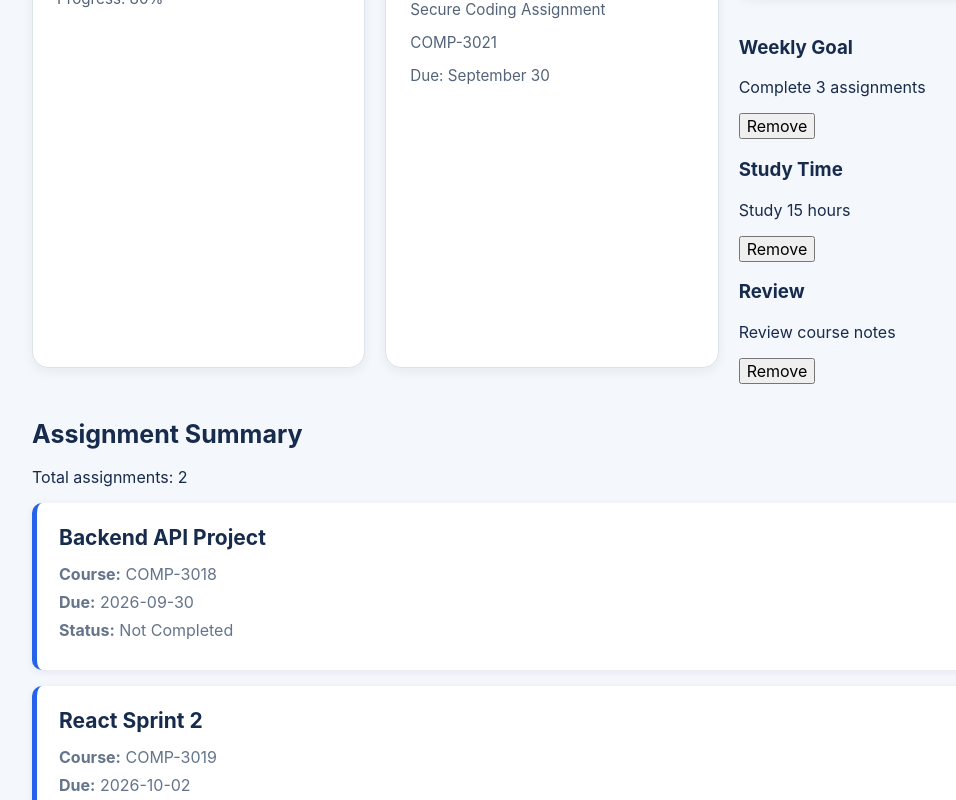
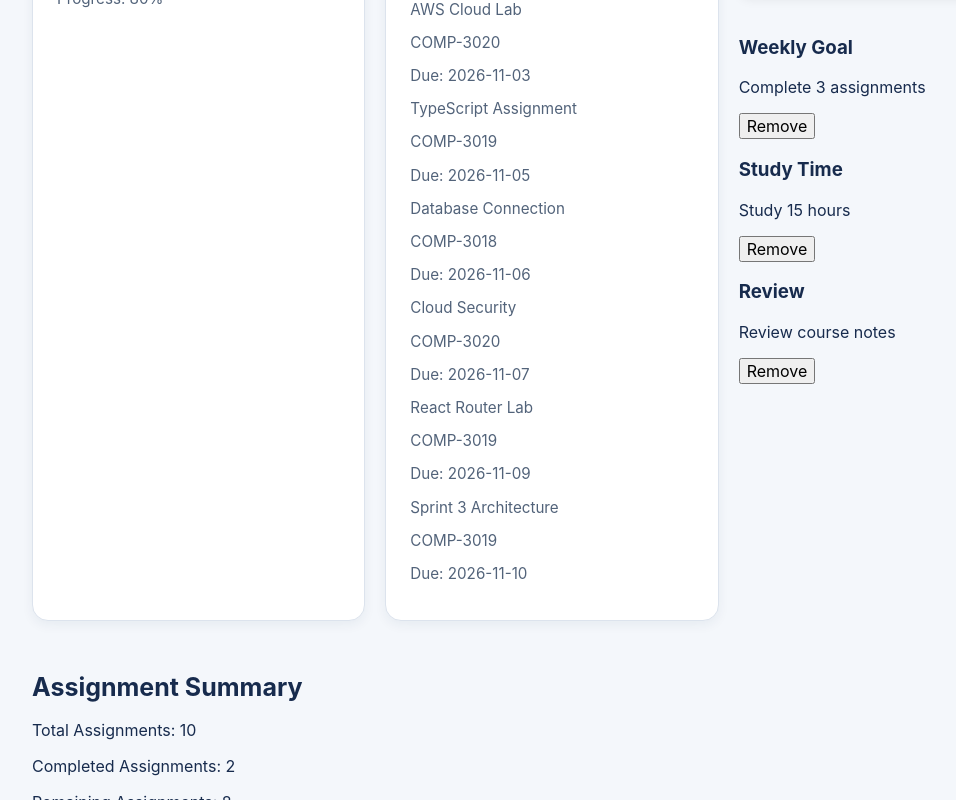
Before and after one commit to rrc-w2025-Gunkarsingh/FDS-Projects, a React (Vite) app: page / in a window 1280 px wide. Shown: the part 520-1320 px from the top of the page, without its empty margins (88-1044 px from the left). Built offline with nearby package versions, Linux system fonts and the light colour scheme.

Commit message:
Complete Sprint 3 Assignments feature with hook service and repository

```diff
--- a/src/App.tsx
+++ b/src/App.tsx
@@ -1,14 +1,15 @@
 import { useState } from "react";
+
 import { Route, Routes } from "react-router-dom";
+
 import "./App.css";
 
 import HomePage from "./pages/HomePage";
 import CoursesPage from "./pages/CoursesPage";
 import AssignmentsPage from "./pages/AssignmentsPage";
 import GoalsPage from "./pages/GoalsPage";
+
 import Layout from "./components/layout/Layout";
-
-import type { Assignment } from "./types/assignment";
 
 type Course = {
   id: number;
@@ -17,23 +18,6 @@ type Course = {
 };
 
 function App() {
-  const [assignments, setAssignments] = useState<Assignment[]>([
-    {
-      id: 1,
-      title: "Backend API Project",
-      course: "COMP-3018",
-      dueDate: "2026-09-30",
-      completed: false,
-    },
-    {
-      id: 2,
-      title: "React Sprint 2",
-      course: "COMP-3019",
-      dueDate: "2026-10-02",
-      completed: false,
-    },
-  ]);
-
   const [courses, setCourses] = useState<Course[]>([
     {
       id: 1,
@@ -62,12 +46,7 @@ function App() {
       <Route element={<Layout />}>
         <Route
           path="/"
-          element={
-            <HomePage
-              assignments={assignments}
-              setAssignments={setAssignments}
-            />
-          }
+          element={<HomePage />}
         />
 
         <Route
@@ -82,22 +61,12 @@ function App() {
 
         <Route
           path="/assignments"
-          element={
-            <AssignmentsPage
-              assignments={assignments}
-              setAssignments={setAssignments}
-            />
-          }
+          element={<AssignmentsPage />}
         />
 
         <Route
           path="/goals"
-          element={
-            <GoalsPage
-              assignments={assignments}
-              setAssignments={setAssignments}
-            />
-          }
+          element={<GoalsPage />}
         />
       </Route>
     </Routes>
--- a/src/components/assignments/AssignmentCard.tsx
+++ b/src/components/assignments/AssignmentCard.tsx
@@ -6,7 +6,16 @@ type AssignmentCardProps = {
   onToggleComplete: (id: number) => void;
 };
 
-function AssignmentCard({
+/*
+  AssignmentCard displays one assignment.
+
+  It receives presentation data and event handlers.
+
+  Business rules are handled by the service,
+  not inside this component.
+*/
+
+export default function AssignmentCard({
   assignment,
   onRemove,
   onToggleComplete,
@@ -17,16 +26,26 @@ function AssignmentCard({
 
       <p>Course: {assignment.course}</p>
 
-      <p>Due: {assignment.dueDate}</p>
+      <p>Due Date: {assignment.dueDate}</p>
 
       <label>
         <input
           type="checkbox"
           checked={assignment.completed}
-          onChange={() => onToggleComplete(assignment.id)}
+          onChange={() =>
+            onToggleComplete(assignment.id)
+          }
         />
+
         Completed
       </label>
+
+      <p>
+        Status:{" "}
+        {assignment.completed
+          ? "Completed"
+          : "Not Completed"}
+      </p>
 
       <button
         type="button"
@@ -37,5 +56,3 @@ function AssignmentCard({
     </article>
   );
 }
-
-export default AssignmentCard;
--- a/src/components/assignments/AssignmentForm.tsx
+++ b/src/components/assignments/AssignmentForm.tsx
@@ -1,48 +1,49 @@
 import { useState } from "react";
-import type { FormEvent, Dispatch, SetStateAction } from "react";
-import type { Assignment } from "../../types/assignment";
+import type { FormEvent } from "react";
 
-type AssignmentFormProps = {
-  setAssignments: Dispatch<SetStateAction<Assignment[]>>;
-};
+import { useAssignments } from "../../hooks/useAssignments";
 
-function AssignmentForm({
-  setAssignments,
-}: AssignmentFormProps) {
+/*
+  AssignmentForm uses the custom hook to add assignments.
+
+  The service validates assignment information.
+  The repository stores the assignment.
+
+  This keeps business and data logic outside the component.
+*/
+
+export default function AssignmentForm() {
+  const { addAssignment } = useAssignments();
+
   const [title, setTitle] = useState("");
   const [course, setCourse] = useState("");
   const [dueDate, setDueDate] = useState("");
+  const [error, setError] = useState("");
 
-  const handleSubmit = (event: FormEvent<HTMLFormElement>) => {
+  function handleSubmit(event: FormEvent<HTMLFormElement>) {
     event.preventDefault();
 
-    if (!title.trim() || !course.trim() || !dueDate) {
-      return;
-    }
-
-    const newAssignment: Assignment = {
-      id: Date.now(),
-      title: title.trim(),
-      course: course.trim(),
-      dueDate,
-      completed: false,
-    };
-
-    setAssignments((currentAssignments) => [
-      ...currentAssignments,
-      newAssignment,
-    ]);
+    try {
+      addAssignment(title, course, dueDate);
 
       setTitle("");
       setCourse("");
       setDueDate("");
-  };
+      setError("");
+    } catch (error) {
+      setError(
+        error instanceof Error
+          ? error.message
+          : "Unable to add assignment"
+      );
+    }
+  }
 
   return (
     <section>
       <h2>Add Assignment</h2>
 
-      <form onSubmit={handleSubmit}>
+      <form onSubmit={handleSubmit} noValidate>
         <div>
           <label htmlFor="assignment-title">
             Assignment Name
@@ -52,7 +53,9 @@ function AssignmentForm({
             id="assignment-title"
             type="text"
             value={title}
-            onChange={(event) => setTitle(event.target.value)}
+            onChange={(event) =>
+              setTitle(event.target.value)
+            }
             placeholder="Enter assignment name"
           />
         </div>
@@ -65,7 +68,9 @@ function AssignmentForm({
           <select
             id="assignment-course"
             value={course}
-  onChange={(event) => setCourse(event.target.value)}
+            onChange={(event) =>
+              setCourse(event.target.value)
+            }
           >
             <option value="">Select a course</option>
             <option value="COMP-3018">COMP-3018</option>
@@ -84,9 +89,17 @@ function AssignmentForm({
             id="assignment-date"
             type="date"
             value={dueDate}
-            onChange={(event) => setDueDate(event.target.value)}
+            onChange={(event) =>
+              setDueDate(event.target.value)
+            }
           />
         </div>
+
+        {error && (
+          <p role="alert" style={{ color: "red" }}>
+            {error}
+          </p>
+        )}
 
         <button type="submit">
           Add Assignment
@@ -95,5 +108,3 @@ function AssignmentForm({
     </section>
   );
 }
-
-export default AssignmentForm;
--- a/src/components/study-overview/AssignmentList.tsx
+++ b/src/components/study-overview/AssignmentList.tsx
@@ -1,21 +1,18 @@
-function AssignmentList() {
-  const assignments = [
-    {
-      name: "Back-End API Project",
-      course: "COMP-3018",
-      dueDate: "September 25",
-    },
-    {
-      name: "Cloud Infrastructure Lab",
-      course: "COMP-3020",
-      dueDate: "September 27",
-    },
-    {
-      name: "Secure Coding Assignment",
-      course: "COMP-3021",
-      dueDate: "September 30",
-    },
-  ];
+import { useAssignments } from "../../hooks/useAssignments";
+
+/*
+  This component uses the shared assignment hook.
+
+  It displays assignments from the repository
+  instead of using a separate hardcoded list.
+*/
+
+export default function AssignmentList() {
+  const { assignments } = useAssignments();
+
+  const upcomingAssignments = assignments.filter(
+    (assignment) => !assignment.completed
+  );
 
   return (
     <article className="study-card">
@@ -24,16 +21,20 @@ function AssignmentList() {
       <div className="study-card__section">
         <h4>Upcoming Assignments</h4>
 
-        {assignments.map((assignment) => (
-          <div key={assignment.name}>
-            <p>{assignment.name}</p>
-            <p>{assignment.course}</p>
-            <p>Due: {assignment.dueDate}</p>
-          </div>
-        ))}
+        {upcomingAssignments.length === 0 ? (
+          <p>No upcoming assignments.</p>
+        ) : (
+          upcomingAssignments.map((assignment) => (
+            <div key={assignment.id}>
+              <p>{assignment.title}</p>
+
+              <p>{assignment.course}</p>
+
+              <p>Due: {assignment.dueDate}</p>
+            </div>
+          ))
+        )}
       </div>
     </article>
   );
 }
-
-export default AssignmentList;
--- /dev/null
+++ b/src/data/assignments.ts
@@ -0,0 +1,74 @@
+import type { Assignment } from "../types/assignment";
+
+export const sampleAssignments: Assignment[] = [
+  {
+    id: 1,
+    title: "React Components Lab",
+    course: "COMP-3019",
+    dueDate: "2026-11-01",
+    completed: false,
+  },
+  {
+    id: 2,
+    title: "Backend API Project",
+    course: "COMP-3018",
+    dueDate: "2026-11-02",
+    completed: false,
+  },
+  {
+    id: 3,
+    title: "AWS Cloud Lab",
+    course: "COMP-3020",
+    dueDate: "2026-11-03",
+    completed: false,
+  },
+  {
+    id: 4,
+    title: "SQL Injection Lab",
+    course: "COMP-3021",
+    dueDate: "2026-11-04",
+    completed: true,
+  },
+  {
+    id: 5,
+    title: "TypeScript Assignment",
+    course: "COMP-3019",
+    dueDate: "2026-11-05",
+    completed: false,
+  },
+  {
+    id: 6,
+    title: "Database Connection",
+    course: "COMP-3018",
+    dueDate: "2026-11-06",
+    completed: false,
+  },
+  {
+    id: 7,
+    title: "Cloud Security",
+    course: "COMP-3020",
+    dueDate: "2026-11-07",
+    completed: false,
+  },
+  {
+    id: 8,
+    title: "XSS Security Lab",
+    course: "COMP-3021",
+    dueDate: "2026-11-08",
+    completed: true,
+  },
+  {
+    id: 9,
+    title: "React Router Lab",
+    course: "COMP-3019",
+    dueDate: "2026-11-09",
+    completed: false,
+  },
+  {
+    id: 10,
+    title: "Sprint 3 Architecture",
+    course: "COMP-3019",
+    dueDate: "2026-11-10",
+    completed: false,
+  },
+];
--- /dev/null
+++ b/src/hooks/useAssignments.ts
@@ -0,0 +1,43 @@
+import { useSyncExternalStore } from "react";
+
+import { assignmentService } from "../services/assignmentService";
+
+/*
+  Custom hook for assignment components.
+
+  Returned values:
+
+  assignments:
+  Current list of assignments.
+
+  addAssignment:
+  Adds a new assignment.
+
+  removeAssignment:
+  Deletes an assignment.
+
+  toggleComplete:
+  Changes assignment completion status.
+
+  updateAssignment:
+  Updates assignment information.
+*/
+
+export function useAssignments() {
+  const assignments = useSyncExternalStore(
+    assignmentService.subscribe,
+    assignmentService.getAssignments
+  );
+
+  return {
+    assignments,
+
+    addAssignment: assignmentService.addAssignment,
+
+    removeAssignment: assignmentService.removeAssignment,
+
+    toggleComplete: assignmentService.toggleComplete,
+
+    updateAssignment: assignmentService.updateAssignment,
+  };
+}
--- a/src/pages/GoalsPage.tsx
+++ b/src/pages/GoalsPage.tsx
@@ -1,12 +1,19 @@
-import type { Dispatch, SetStateAction } from "react";
-import type { Assignment } from "../types/assignment";
+import { useAssignments } from "../hooks/useAssignments";
 
-type GoalsPageProps = {
-  assignments: Assignment[];
-  setAssignments: Dispatch<SetStateAction<Assignment[]>>;
-};
+/*
+  GoalsPage uses the shared assignment hook.
 
-function GoalsPage({ assignments }: GoalsPageProps) {
+  It reads assignment progress without receiving
+  assignment data through props.
+*/
+
+export default function GoalsPage() {
+  const { assignments } = useAssignments();
+
+  const completed = assignments.filter(
+    (assignment) => assignment.completed
+  ).length;
+
   return (
     <main>
       <h1>Study Goals</h1>
@@ -15,10 +22,15 @@ function GoalsPage({ assignments }: GoalsPageProps) {
 
       <section>
         <h2>Assignment Progress</h2>
-        <p>Total assignments: {assignments.length}</p>
+
+        <p>Total Assignments: {assignments.length}</p>
+
+        <p>Completed Assignments: {completed}</p>
+
+        <p>
+          Remaining Assignments: {assignments.length - completed}
+        </p>
       </section>
     </main>
   );
 }
-
-export default GoalsPage;
--- a/src/pages/HomePage.tsx
+++ b/src/pages/HomePage.tsx
@@ -1,13 +1,21 @@
-import type { Dispatch, SetStateAction } from "react";
 import StudyOverview from "../components/study-overview/StudyOverview";
-import type { Assignment } from "../types/assignment";
 
-type HomePageProps = {
-  assignments: Assignment[];
-  setAssignments: Dispatch<SetStateAction<Assignment[]>>;
-};
+import { useAssignments } from "../hooks/useAssignments";
 
-function HomePage({ assignments }: HomePageProps) {
+/*
+  HomePage uses the same custom assignment hook.
+
+  This allows assignment data to be shared
+  between the Home and Assignments pages.
+*/
+
+export default function HomePage() {
+  const { assignments } = useAssignments();
+
+  const completedAssignments = assignments.filter(
+    (assignment) => assignment.completed
+  );
+
   return (
     <main>
       <StudyOverview />
@@ -15,23 +23,30 @@ function HomePage({ assignments }: HomePageProps) {
       <section>
         <h2>Assignment Summary</h2>
 
-  <p>Total assignments: {assignments.length}</p>
+        <p>Total Assignments: {assignments.length}</p>
+
+        <p>
+          Completed Assignments: {completedAssignments.length}
+        </p>
+
+        <p>
+          Remaining Assignments:{" "}
+          {assignments.length - completedAssignments.length}
+        </p>
 
         {assignments.map((assignment) => (
           <article key={assignment.id}>
             <h3>{assignment.title}</h3>
 
-      <p>
-        <strong>Course:</strong> {assignment.course}
-      </p>
+            <p>Course: {assignment.course}</p>
+
+            <p>Due: {assignment.dueDate}</p>
 
             <p>
-        <strong>Due:</strong> {assignment.dueDate}
-      </p>
-
-      <p>
-        <strong>Status:</strong>{" "}
-        {assignment.completed ? "Completed" : "Not Completed"}
+              Status:{" "}
+              {assignment.completed
+                ? "Completed"
+                : "Not Completed"}
             </p>
           </article>
         ))}
@@ -39,5 +54,3 @@ function HomePage({ assignments }: HomePageProps) {
     </main>
   );
 }
-
-export default HomePage;
--- /dev/null
+++ b/src/repositories/assignmentRepository.ts
@@ -0,0 +1,86 @@
+import type { Assignment } from "../types/assignment";
+import { sampleAssignments } from "../data/assignments";
+
+let assignments: Assignment[] = sampleAssignments.map(
+  (assignment) => ({ ...assignment })
+);
+
+let nextId =
+  Math.max(...assignments.map((assignment) => assignment.id), 0) + 1;
+
+const listeners = new Set<() => void>();
+
+let snapshot: Assignment[] = [...assignments];
+
+function notify() {
+  snapshot = assignments.map((assignment) => ({ ...assignment }));
+
+  listeners.forEach((listener) => listener());
+}
+
+export const assignmentRepository = {
+  getAll(): Assignment[] {
+    return snapshot;
+  },
+
+  getById(id: number): Assignment | undefined {
+    return assignments.find(
+      (assignment) => assignment.id === id
+    );
+  },
+
+  create(data: Omit<Assignment, "id">): Assignment {
+    const newAssignment: Assignment = {
+      ...data,
+      id: nextId++,
+    };
+
+    assignments = [...assignments, newAssignment];
+
+    notify();
+
+    return newAssignment;
+  },
+
+  update(
+    id: number,
+    changes: Partial<Omit<Assignment, "id">>
+  ): Assignment | undefined {
+    const existing = assignments.find(
+      (assignment) => assignment.id === id
+    );
+
+    if (!existing) {
+      return undefined;
+    }
+
+    const updated = {
+      ...existing,
+      ...changes,
+    };
+
+    assignments = assignments.map((assignment) =>
+      assignment.id === id ? updated : assignment
+    );
+
+    notify();
+
+    return updated;
+  },
+
+  remove(id: number): void {
+    assignments = assignments.filter(
+      (assignment) => assignment.id !== id
+    );
+
+    notify();
+  },
+
+  subscribe(listener: () => void) {
+    listeners.add(listener);
+
+    return () => {
+      listeners.delete(listener);
+    };
+  },
+};
--- /dev/null
+++ b/src/services/assignmentService.ts
@@ -0,0 +1,87 @@
+import { assignmentRepository } from "../repositories/assignmentRepository";
+
+export const assignmentService = {
+  getAssignments() {
+    return assignmentRepository.getAll();
+  },
+
+  subscribe(listener: () => void) {
+    return assignmentRepository.subscribe(listener);
+  },
+
+  addAssignment(
+    title: string,
+    course: string,
+    dueDate: string
+  ) {
+    if (!title.trim()) {
+      throw new Error("Assignment title is required");
+    }
+
+    if (!course.trim()) {
+      throw new Error("Please select a course");
+    }
+
+    if (!dueDate) {
+      throw new Error("Due date is required");
+    }
+
+    if (
+      !/^\d{4}-\d{2}-\d{2}$/.test(dueDate) ||
+      Number.isNaN(Date.parse(dueDate))
+    ) {
+      throw new Error("Please enter a valid due date");
+    }
+
+    return assignmentRepository.create({
+      title: title.trim(),
+      course: course.trim(),
+      dueDate,
+      completed: false,
+    });
+  },
+
+  removeAssignment(id: number) {
+    assignmentRepository.remove(id);
+  },
+
+  toggleComplete(id: number) {
+    const assignment = assignmentRepository.getById(id);
+
+    if (!assignment) {
+      throw new Error("Assignment not found");
+    }
+
+    return assignmentRepository.update(id, {
+      completed: !assignment.completed,
+    });
+  },
+
+  updateAssignment(
+    id: number,
+    title: string,
+    course: string,
+    dueDate: string
+  ) {
+    if (!title.trim()) {
+      throw new Error("Assignment title is required");
+    }
+
+    if (!course.trim()) {
+      throw new Error("Course is required");
+    }
+
+    if (
+      !/^\d{4}-\d{2}-\d{2}$/.test(dueDate) ||
+      Number.isNaN(Date.parse(dueDate))
+    ) {
+      throw new Error("Valid due date is required");
+    }
+
+    return assignmentRepository.update(id, {
+      title: title.trim(),
+      course: course.trim(),
+      dueDate,
+    });
+  },
+};
```
Also changed, not shown: src/components/assignments/AssignmentList.tsx (+19 -32 lines), src/pages/AssignmentsPage.tsx (+11 -17 lines), 5 other files (tests, documents, lock files or other folders). Lines whose indentation alone changed are shown as unchanged.
